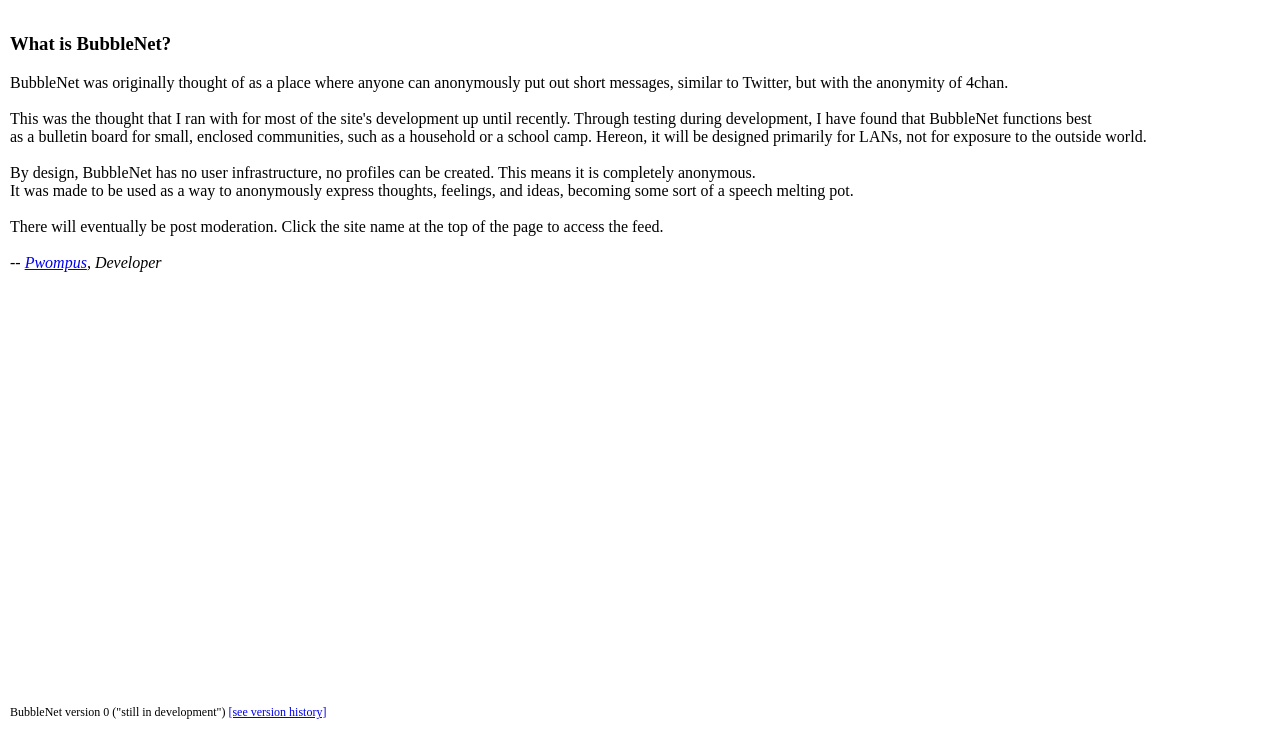
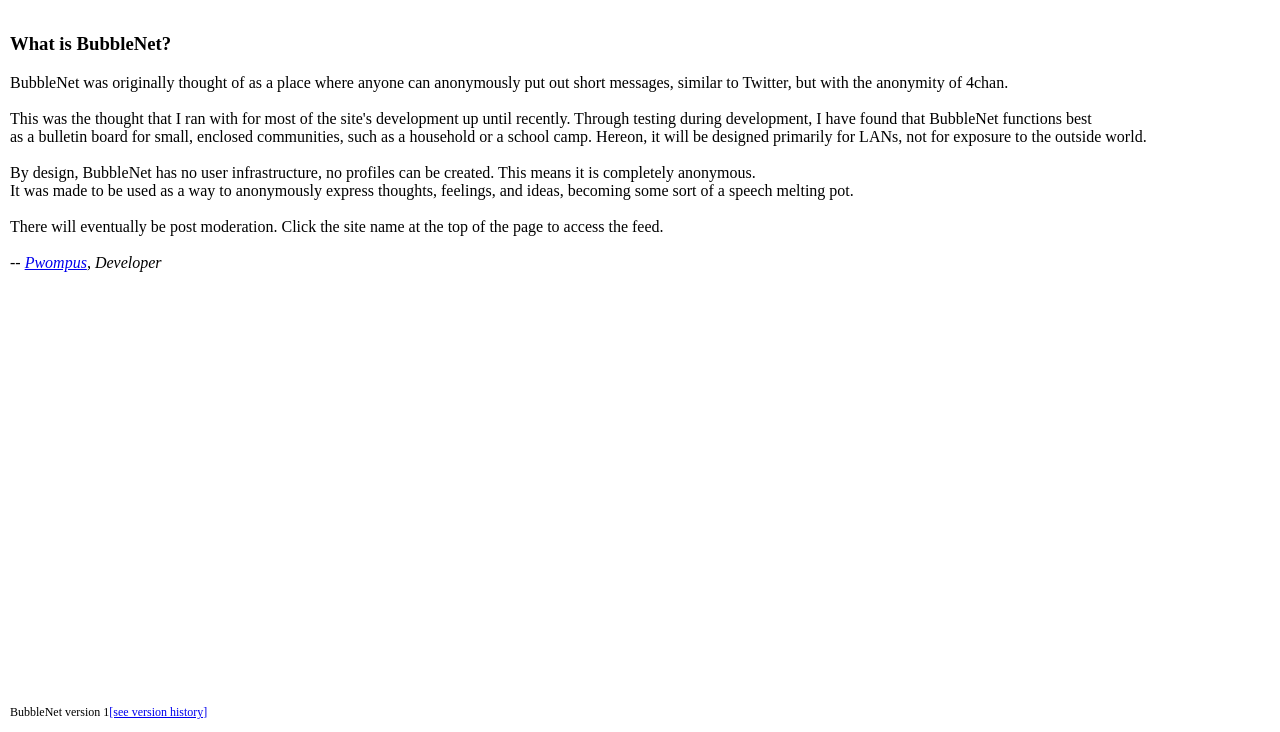
Before and after one commit to phoebe-leong/bubblenet, a website: page frontend/public/index.html in a window 1280 px wide. Shown: the part 68-800 px from the top of the page. Drawn offline with Linux system fonts and the light colour scheme; files whose address does not match are found by name.

Commit message:
update versioning to reflect upcoming version :D

```diff
--- a/frontend/public/index.html
+++ b/frontend/public/index.html
@@ -30,7 +30,7 @@
 
 				-- <em><a href="https://phoebe-leong.github.io" target="_blank">Pwompus</a>, Developer</em>
 			</p>
-			<p id="version">BubbleNet version 0 ("still in development") <a href="https://github.com/phoebe-leong/bubblenet/releases" target="_blank">[see version history]</a></p>
+			<p id="version">BubbleNet version 1<a href="https://github.com/phoebe-leong/bubblenet/releases" target="_blank">[see version history]</a></p>
 		</div>
 	</body>
 </html>
```
Also changed, not shown: frontend/archive.html (+1 -1 lines), frontend/feed.html (+1 -1 lines), frontend/new-post.html (+1 -1 lines), frontend/notfound.html (+1 -1 lines), frontend/post.html (+1 -1 lines), frontend/servererror.html (+1 -1 lines).
